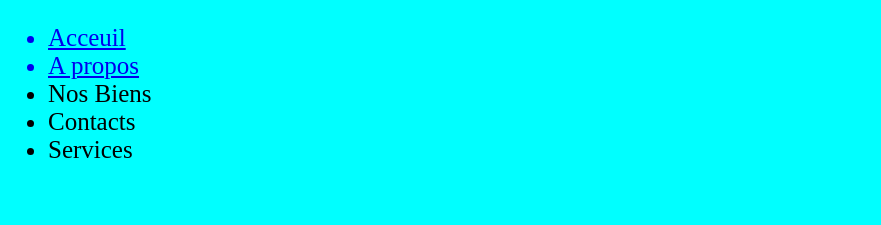
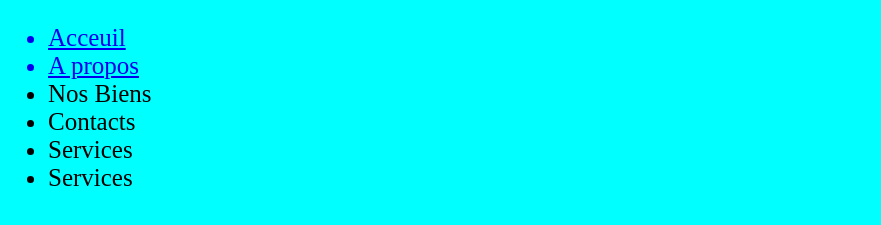
Before and after one commit to rakizat/hotel, a plain HTML site: page index.html in a window 1280 px wide. Shown: the part 77-302 px from the top of the page, without its empty margins (0-881 px from the left). Drawn offline with Linux system fonts and the light colour scheme.

Commit message:
"version git "

```diff
--- a/index.html
+++ b/index.html
@@ -15,6 +15,7 @@
         <li class="liste">Nos Biens</li>
         <li class="liste">Contacts</li>
         <li class="liste">Services</li>
+        <li class="liste">Services</li>
 
     </ul>
 </body>
```
